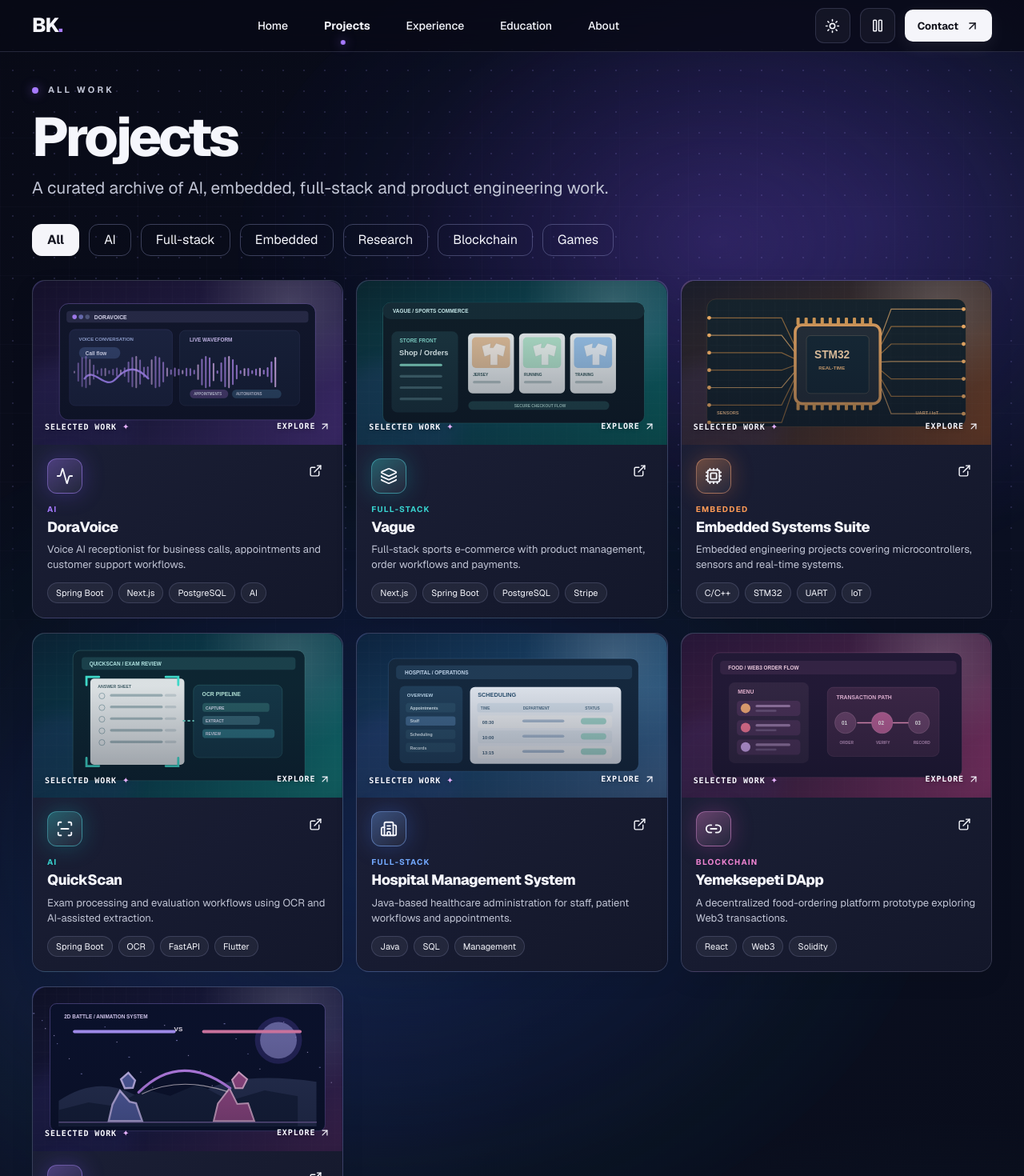
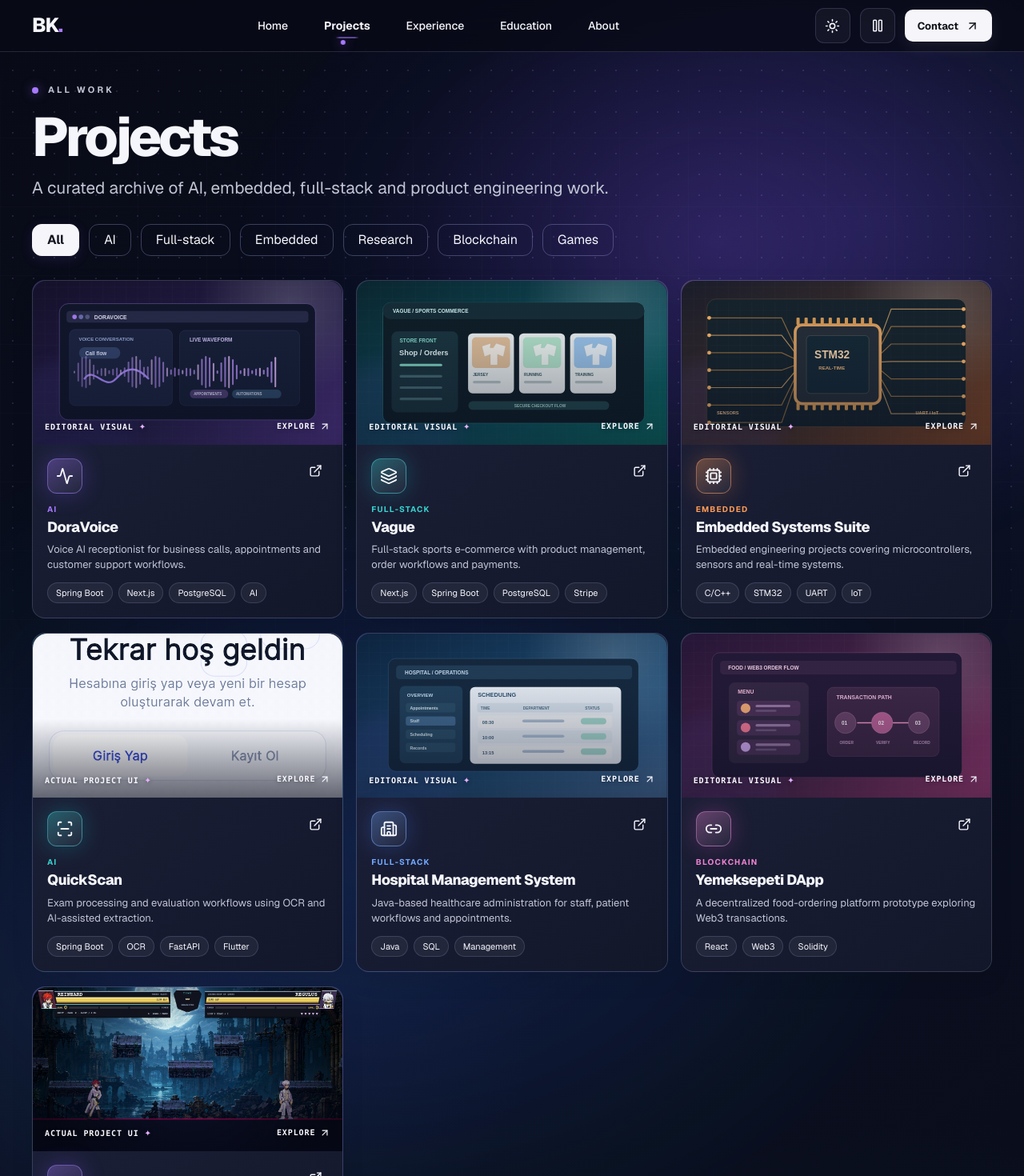
Before and after one commit to bkaankaya/bkaankaya.github.io, a Next.js app: page /projects in a window 1280 px wide. Shown: the top 1470 px of the page at 80% size. Built offline with nearby package versions, Linux system fonts and the light colour scheme.

Commit message:
feat: bring Vague-style link motion and genuine project screenshots to portfolio

```diff
--- a/app/globals.css
+++ b/app/globals.css
@@ -2,6 +2,7 @@
 @import 'tw-animate-css';
 @import './ambient.css';
 @import './project-visuals.css';
+@import './micro-interactions.css';
 
 @custom-variant dark (&:is(.dark *));
 
--- /dev/null
+++ b/app/micro-interactions.css
@@ -0,0 +1,174 @@
+/* Vague-inspired micro-interactions, adapted to BK's restrained violet design system.
+   CSS-only: no extra JS, runtime deps, reflow-heavy animation or hover-only affordances. */
+:root { scroll-behavior: smooth; scroll-padding-top: 86px; }
+
+.desktop-navigation .navigation-link {
+  transform-origin: center;
+  transition: color 220ms ease, transform 240ms cubic-bezier(.2,.8,.2,1), text-shadow 220ms ease;
+}
+.desktop-navigation .navigation-link::before {
+  content: "";
+  position: absolute;
+  left: 10%;
+  right: 10%;
+  bottom: 16px;
+  height: 2px;
+  border-radius: 9px;
+  background: linear-gradient(90deg, transparent, var(--site-accent) 18%, var(--site-accent) 82%, transparent);
+  opacity: 0;
+  transform: scaleX(.2);
+  transform-origin: center;
+  transition: opacity 190ms ease, transform 260ms cubic-bezier(.2,.8,.2,1);
+  pointer-events: none;
+}
+.desktop-navigation .navigation-link:is(:hover, :focus-visible) {
+  color: var(--site-text);
+  text-shadow: 0 0 .45px currentColor;
+}
+.desktop-navigation .navigation-link:is(:hover, :focus-visible)::before {
+  transform: scaleX(1);
+  opacity: 1;
+}
+.desktop-navigation .navigation-link.is-active::before {
+  transform: scaleX(.64);
+  opacity: .54;
+}
+.desktop-navigation .navigation-link.is-active:is(:hover, :focus-visible)::before {
+  transform: scaleX(1);
+  opacity: 1;
+}
+@media (hover: hover) and (pointer: fine) {
+  .desktop-navigation .navigation-link:hover {
+    transform: translateY(-1px) scale(1.045);
+  }
+}
+.mobile-navigation .navigation-link {
+  transition: color 200ms ease, transform 220ms cubic-bezier(.2,.8,.2,1), background-color 200ms ease;
+  border-radius: 9px;
+}
+.mobile-navigation .navigation-link:is(:hover, :focus-visible) {
+  color: var(--site-text);
+  background: color-mix(in srgb, var(--site-accent) 9%, transparent);
+  transform: translateX(3px);
+}
+
+/* Underlined links with a subtle optical weight increase, no font reflow. */
+.footer-links > a {
+  position: relative;
+  transform-origin: left center;
+  transition: color 210ms ease, transform 230ms cubic-bezier(.2,.8,.2,1), text-shadow 210ms ease;
+}
+.footer-links > a::after {
+  content: "";
+  position: absolute;
+  left: 0;
+  right: 0;
+  bottom: 0;
+  height: 1px;
+  border-radius: 2px;
+  background: linear-gradient(90deg, var(--site-accent), color-mix(in srgb, var(--site-accent) 45%, transparent));
+  transform: scaleX(0);
+  transform-origin: left center;
+  opacity: 0;
+  transition: transform 250ms cubic-bezier(.2,.8,.2,1), opacity 210ms ease;
+  pointer-events: none;
+}
+.footer-links > a:is(:hover, :focus-visible) {
+  color: var(--site-text);
+  text-shadow: 0 0 .45px currentColor;
+}
+.footer-links > a:is(:hover, :focus-visible)::after {
+  opacity: 1;
+  transform: scaleX(1);
+}
+@media (hover: hover) and (pointer: fine) {
+  .footer-links > a:hover { transform: translateX(2px) scale(1.035); }
+  .footer-socials > a:hover svg:last-child { transform: translate(2px, -2px); }
+}
+.footer-socials > a svg:last-child {
+  transition: transform 220ms cubic-bezier(.2,.8,.2,1);
+}
+.footer-brand {
+  display: inline-flex;
+  width: fit-content;
+  transform-origin: left center;
+  transition: transform 230ms cubic-bezier(.2,.8,.2,1), filter 230ms ease;
+}
+@media (hover: hover) and (pointer: fine) {
+  .footer-brand:hover { transform: translateY(-2px) scale(1.035); filter: drop-shadow(0 3px 10px rgba(137,98,242,.16)); }
+}
+
+/* Make original app captures distinct from editorial concepts. */
+.project-card[data-visual="screenshot"] .project-art-trigger {
+  background: #10192e;
+}
+.project-card[data-project="quickscan"] .project-art-trigger {
+  background:
+    radial-gradient(ellipse at 50% 60%, rgba(98,128,247,.27), transparent 75%),
+    linear-gradient(125deg, #192350, #12172e 64%, #29214d);
+}
+.project-card[data-project="quickscan"] .project-art-image {
+  object-fit: cover;
+  object-position: center 22%;
+}
+.project-card[data-project="rezero-2d-game"] .project-art-image {
+  object-position: center 18%;
+}
+.project-card[data-visual="screenshot"] .project-art-overlay {
+  background: linear-gradient(180deg, transparent 52%, rgba(5,8,25,.78));
+}
+.project-card[data-visual="screenshot"]:hover .project-art-overlay,
+.project-card[data-visual="screenshot"]:focus-within .project-art-overlay { opacity: .87; }
+.project-dialog[data-visual="screenshot"] .project-dialog-visual { background: #111831; }
+.project-dialog[data-project="quickscan"] .project-dialog-visual {
+  height: clamp(290px, 52vw, 470px);
+  background: linear-gradient(125deg, #1c2550, #121b36);
+}
+.project-dialog[data-project="quickscan"] .project-dialog-visual img {
+  object-fit: contain;
+  object-position: center;
+}
+.project-dialog[data-project="rezero-2d-game"] .project-dialog-visual img { object-position: center 13%; }
+.project-card .project-open-button {
+  transition: color 210ms ease, background-color 210ms ease, transform 220ms cubic-bezier(.2,.8,.2,1);
+}
+.project-card .project-open-button:is(:hover, :focus-visible) {
+  transform: translate(2px, -2px);
+  background: color-mix(in srgb, var(--card-accent) 14%, transparent);
+  color: var(--site-text);
+}
+.filter-button {
+  transition: transform 230ms cubic-bezier(.2,.8,.2,1), color 220ms ease, background-color 220ms ease, border-color 220ms ease, box-shadow 220ms ease;
+}
+.filter-button:is(:hover, :focus-visible) {
+  box-shadow: 0 6px 18px color-mix(in srgb, var(--site-accent) 12%, transparent);
+}
+.filter-button.is-active { box-shadow: 0 4px 16px rgba(132,92,240,.14); }
+.portfolio-app .button:focus-visible,
+.portfolio-app .navigation-link:focus-visible,
+.portfolio-app .footer-links > a:focus-visible {
+  outline-offset: 4px;
+}
+
+@media (prefers-reduced-motion: reduce) {
+  :root { scroll-behavior: auto; }
+  .desktop-navigation .navigation-link,
+  .desktop-navigation .navigation-link::before,
+  .mobile-navigation .navigation-link,
+  .footer-links > a,
+  .footer-links > a::after,
+  .footer-socials > a svg:last-child,
+  .footer-brand,
+  .project-card .project-open-button,
+  .filter-button {
+    transition: none !important;
+  }
+  .desktop-navigation .navigation-link:hover,
+  .mobile-navigation .navigation-link:is(:hover, :focus-visible),
+  .footer-links > a:hover,
+  .footer-socials > a:hover svg:last-child,
+  .footer-brand:hover,
+  .project-card .project-open-button:is(:hover, :focus-visible) {
+    transform: none !important;
+  }
+}
--- a/components/portfolio/project-card.tsx
+++ b/components/portfolio/project-card.tsx
@@ -87,7 +87,7 @@ export function ProjectCard({ slug }: { slug: string }) {
 
   return (
     <>
-      <article className="project-card" data-accent={project.accent}>
+      <article className="project-card" data-accent={project.accent} data-project={project.slug} data-visual={project.visualType ?? "illustration"}>
         <button
           className="project-art-trigger"
           type="button"
@@ -108,7 +108,7 @@ export function ProjectCard({ slug }: { slug: string }) {
           />
           <span className="project-art-overlay" aria-hidden="true" />
           <span className="project-art-caption" aria-hidden="true">
-            <span>Selected work <span className="project-art-sparkle">✦</span></span>
+            <span>{project.visualType === "screenshot" ? "Actual project UI" : "Editorial visual"} <span className="project-art-sparkle">✦</span></span>
             <span>Explore <ArrowUpRight /></span>
           </span>
         </button>
@@ -159,6 +159,8 @@ export function ProjectCard({ slug }: { slug: string }) {
       <dialog
         ref={dialogRef}
         className="project-dialog"
+        data-project={project.slug}
+        data-visual={project.visualType ?? "illustration"}
         aria-labelledby={`dialog-title-${project.slug}`}
         onCancel={(event) => {
           event.preventDefault()
--- a/lib/portfolio-data.ts
+++ b/lib/portfolio-data.ts
@@ -25,6 +25,7 @@ export type PortfolioProject = {
   tags: string[]
   /** Original, locally hosted editorial illustration; not an app screenshot. */
   image: string
+  visualType?: "screenshot" | "illustration"
   accent: ProjectAccent
   icon: LucideIcon
 }
@@ -72,11 +73,12 @@ export const projects: PortfolioProject[] = [
     slug: "quickscan",
     title: "QuickScan",
     description: "Exam processing and evaluation workflows using OCR and AI-assisted extraction.",
-    details: "A team-built exam management project connecting document recognition with backend workflows and web/mobile interfaces. Visual is conceptual and contains no student records or confidential sample documents.",
+    details: "A team-built exam management project connecting document recognition with backend workflows and web/mobile interfaces. The preview is a genuine login-screen capture from the mobile app; no student records or personal data are shown.",
     category: "AI",
     categories: ["AI", "Research"],
     tags: ["Spring Boot", "OCR", "FastAPI", "Flutter"],
-    image: "/projects/quickscan.svg",
+    image: "/projects/quickscan-login.png",
+    visualType: "screenshot",
     accent: "teal",
     icon: ScanLine,
   },
@@ -108,11 +110,12 @@ export const projects: PortfolioProject[] = [
     slug: "rezero-2d-game",
     title: "ReZero 2D Game",
     description: "A 2D battle-game experiment with a custom combat and animation pipeline.",
-    details: "An experimental JavaScript / HTML5 Canvas and Electron game centered on a one-on-one boss battle. Work includes sprite animation configuration, combat logic and effects. The illustration is original portfolio concept art—not a gameplay screenshot—and private source assets are not published.",
+    details: "An experimental JavaScript / HTML5 Canvas and Electron game centered on a one-on-one boss battle. Work includes sprite animation configuration, combat logic and effects. The preview is an authentic gameplay screenshot from the game’s visual QA evidence, showing the arena and HUD.",
     category: "Games",
     categories: ["Games"],
     tags: ["JavaScript", "Canvas", "Electron", "2D Combat"],
-    image: "/projects/rezero.svg",
+    image: "/projects/rezero-gameplay.png",
+    visualType: "screenshot",
     accent: "violet",
     icon: Gamepad2,
   },
```
Also changed, not shown: public/projects/quickscan-login.png (added), public/projects/rezero-gameplay.png (added).
